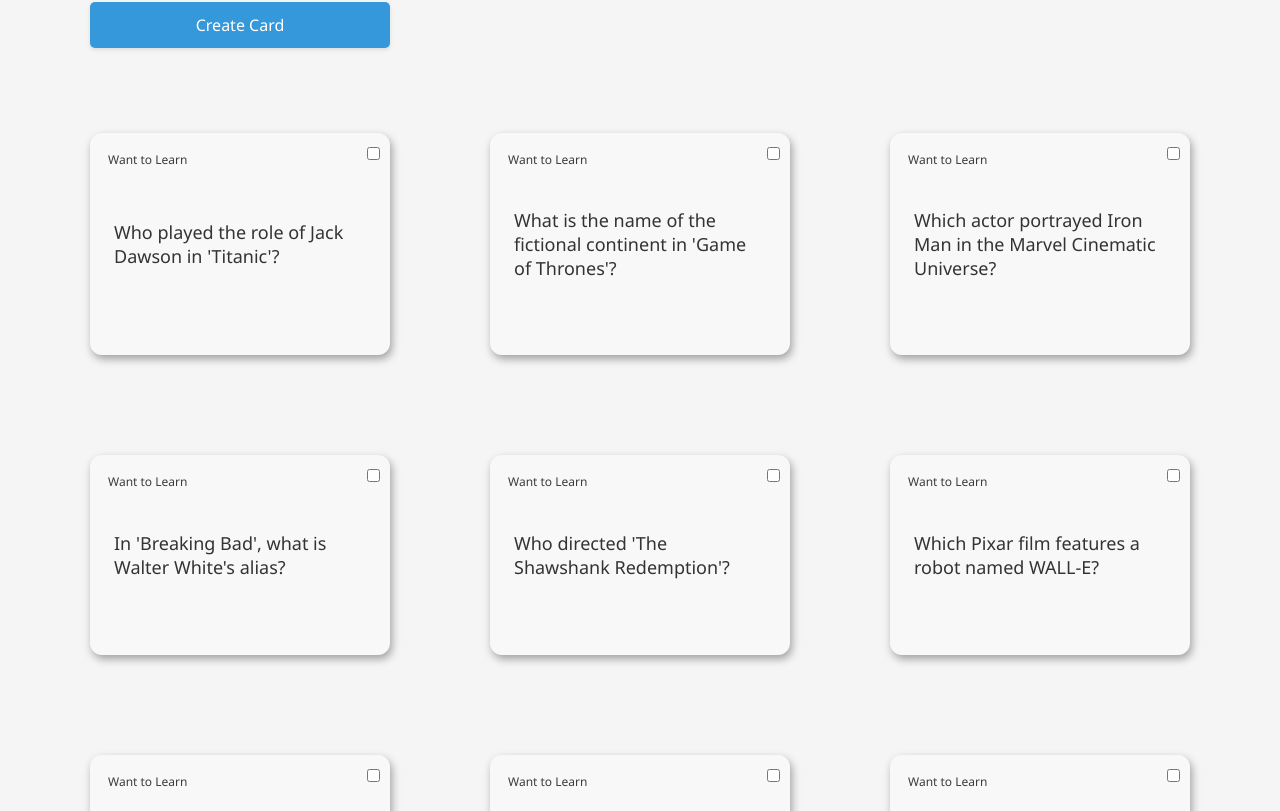
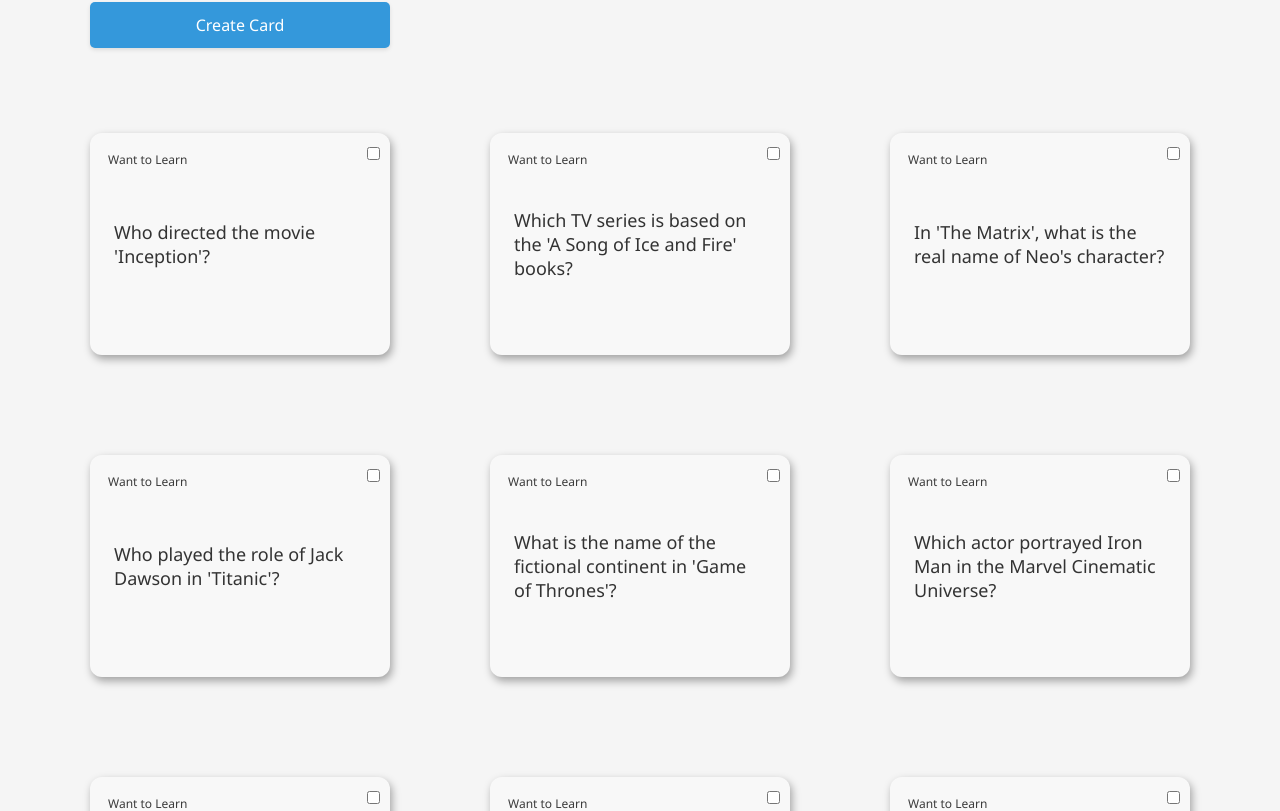
Before and after one commit to azershukurlu/wmas3, a React (Create React App) app: page /flashcards in a window 1280 px wide. Shown: the part 297-1108 px from the top of the page. Built offline with nearby package versions, Linux system fonts and the light colour scheme; data requests are answered from the project's data file.

Commit message:
Fix better drag and drop optimization

```diff
--- a/public/database/server.json
+++ b/public/database/server.json
@@ -18,7 +18,7 @@
       "id": 1,
       "question": "Who directed the movie 'Inception'?",
       "answer": "Christopher Nolan",
-      "modificationDate": "2023-12-31",
+      "modificationDate": "2023-12-30",
       "status": "Want to Learn",
       "order": 1
     },
@@ -26,7 +26,7 @@
       "id": 2,
       "question": "Which TV series is based on the 'A Song of Ice and Fire' books?",
       "answer": "Game of Thrones",
-      "modificationDate": "2023-12-31",
+      "modificationDate": "2023-12-30",
       "status": "Want to Learn",
       "order": 2
     },
@@ -34,7 +34,7 @@
       "id": 3,
       "question": "In 'The Matrix', what is the real name of Neo's character?",
       "answer": "Thomas Anderson",
-      "modificationDate": "2023-12-31",
+      "modificationDate": "2023-12-30",
       "status": "Want to Learn",
       "order": 3
     },
--- a/src/DisplayCards.jsx
+++ b/src/DisplayCards.jsx
@@ -8,7 +8,7 @@
   const [flashCards, setLocalFlashCards] = useState([]);
   const [createCardVisibility, setCreateCardVisibility] = useState(false);
   const [searchInfo, setSearchInfo] = useState("");
-  const [setFilterInfo, setsetFilterInfo] = useState("Full");
+  const [filterInfo, setFilterInfo] = useState("Full");
   const [sortInfo, setSortInfo] = useState("modificationDate");
   const [selectedCards, setSelectedCards] = useState([]);
   const [fetchMore, setFetchMore] = useState(false);
@@ -30,7 +30,7 @@
     setLoading(true);
     try {
       const existingData = await fetchCards(
-        `_sort=${sortInfo}&_order=asc&_page=1&_limit=12`
+        `_sort=${sortInfo}&_order=desc&_page=1&_limit=12`
       );
       const lastAddedData = await fetchCards(
         "_page=1&_limit=1&_sort=modificationDate&_order=desc"
@@ -248,8 +248,8 @@
     .filter((card) => {
       const cardStatus = card.status ? card.status : "unknown";
       return (
-        setFilterInfo === "Full" ||
-        (cardStatus && cardStatus.toLowerCase() === setFilterInfo.toLowerCase())
+        filterInfo === "Full" ||
+        (cardStatus && cardStatus.toLowerCase() === filterInfo.toLowerCase())
       );
     })
     .sort((a, b) => {
@@ -274,12 +274,12 @@
           type="text"
           placeholder="Search cards..."
           value={searchInfo}
-          onChange={(e) => setSearchInfo(e.target.value)}
+          onChange={(event) => setSearchInfo(event.target.value)}
           className="search-filter-sort"
         />
         <select
-          value={setFilterInfo}
-          onChange={(e) => setsetFilterInfo(e.target.value)}
+          value={filterInfo}
+          onChange={(event) => setFilterInfo(event.target.value)}
           className="select-box"
         >
           <option value="Full">Full</option>
@@ -287,11 +287,7 @@
           <option value="Noted">Noted</option>
           <option value="Learned">Learned</option>
         </select>
-        <select
-          value={sortInfo}
-          onChange={(e) => setSortInfo(e.target.value)}
-          className="select-box"
-        >
+        <select value={sortInfo} onChange={sortHandler} className="select-box">
           <option value="id">ID</option>
           <option value="question">Question</option>
           <option value="answer">Answer</option>
@@ -320,7 +316,7 @@
 
       {createCardVisibility && renderAddCardForm()}
 
-      {renderFlashcards(fetchFlashCards)}
+      {renderFlashcards()}
 
       <h1 className="loading-text">
         {loading && !fetchMore && <div>Loading...</div>}
--- a/src/FlashCardContainer.jsx
+++ b/src/FlashCardContainer.jsx
@@ -48,12 +48,28 @@
       });
   }
 
+  const handleCardUpdate = (updatedCard) => {
+    const cardIndex = flashCards.findIndex(
+      (card) => card.id === updatedCard.id
+    );
+
+    if (cardIndex !== -1) {
+      const updatedFlashCards = [...flashCards];
+      updatedFlashCards[cardIndex] = {
+        ...updatedCard,
+        lastModified: flashCards[cardIndex].lastModified,
+      };
+
+      setFlashCards(updatedFlashCards);
+    }
+  };
+
   return (
     <div className="container">
       <DisplayCards
         flashCards={flashCards}
         onDelete={deleteHandler}
-        setFlashCards={setFlashCards}
+        setFlashCards={{ handleCardUpdate }}
       />
     </div>
   );
--- a/src/FlashcardApp.jsx
+++ b/src/FlashcardApp.jsx
@@ -62,12 +62,11 @@
 const FlashcardApp = ({
   flashCard,
   onDelete,
-  onUpdate,
   flashCards,
   setFlashCards,
   selectedCards,
   setSelectedCards,
-  fetchFlashCards,
+  allowDrag,
 }) => {
   const questionElement = useRef();
   const answerElement = useRef();
@@ -228,13 +227,11 @@
       const draggedUpdated = {
         ...flashCards.find((card) => card.id === draggedID),
         order: target.order,
-        modificationDate: currentDate,
       };
 
       const targetUpdated = {
         ...flashCards.find((card) => card.id === target.id),
         order: draggedOrder,
-        modificationDate: currentDate,
       };
 
       const updatedCards = flashCards.map((card) => {
@@ -247,8 +244,6 @@
         return card;
       });
 
-      setFlashCards(updatedCards);
-
       const promiseOrder = updatedCards.map((card) =>
         fetch(`http://localhost:3000/cardData/${card.id}`, {
           method: "PATCH",
@@ -257,7 +252,6 @@
           },
           body: JSON.stringify({
             order: card.order,
-            modificationDate: card.modificationDate,
           }),
         })
       );
@@ -357,7 +351,7 @@
       onDrop={(event) => {
         dropHandler(event, flashCard);
       }}
-      draggable={true}
+      draggable={allowDrag}
     >
       {currMode ? renderEditMode() : renderViewMode()}
     </div>
--- a/src/style/FlashcardApp.css
+++ b/src/style/FlashcardApp.css
@@ -15,6 +15,7 @@
   transform: perspective(1000px) rotateX(var(--rotate-x, 0))
     translateY(var(--translate-y, 0));
   cursor: pointer;
+  user-select: none;
   transition: all 0.5s ease;
 }
 
```
